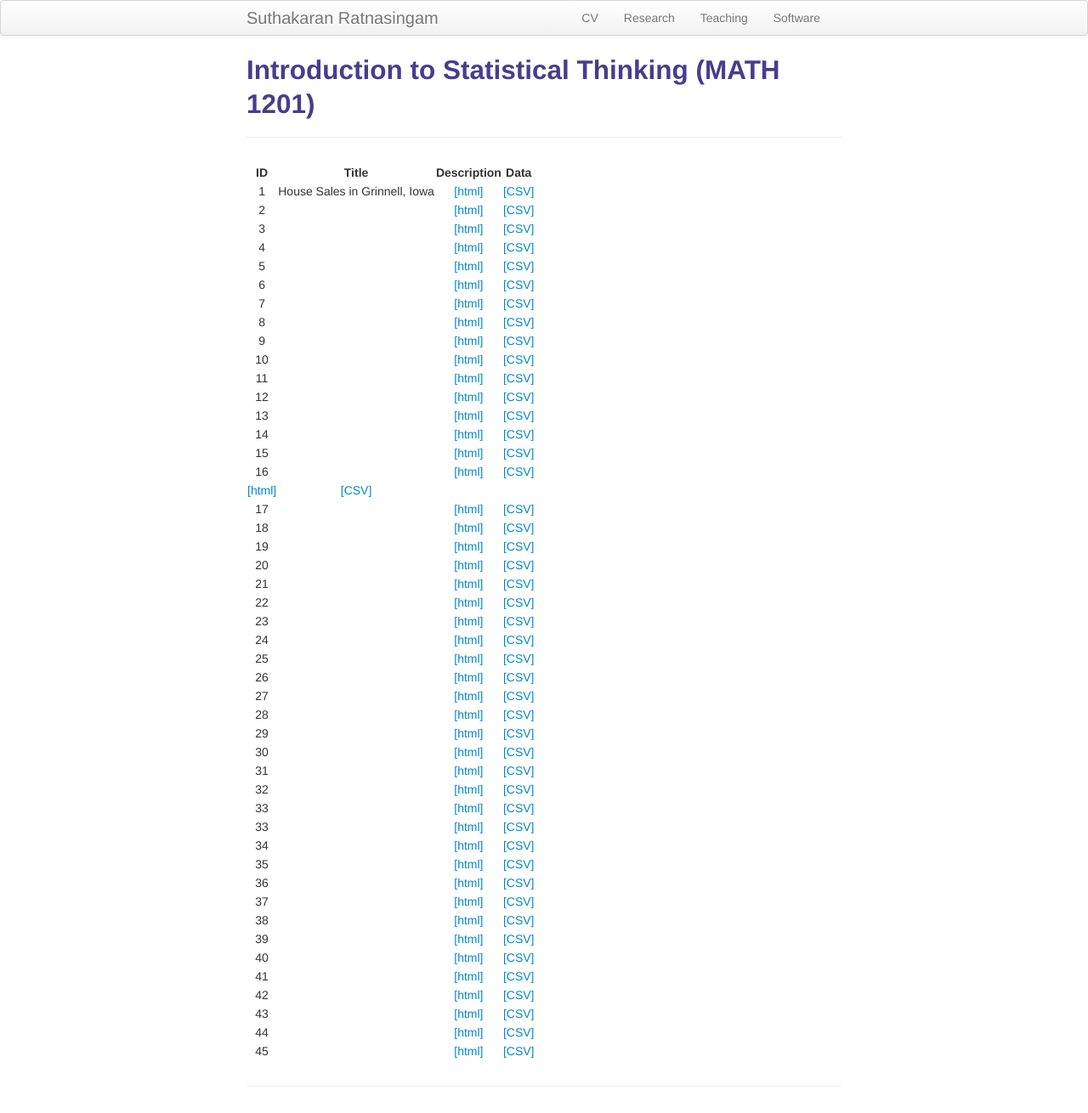
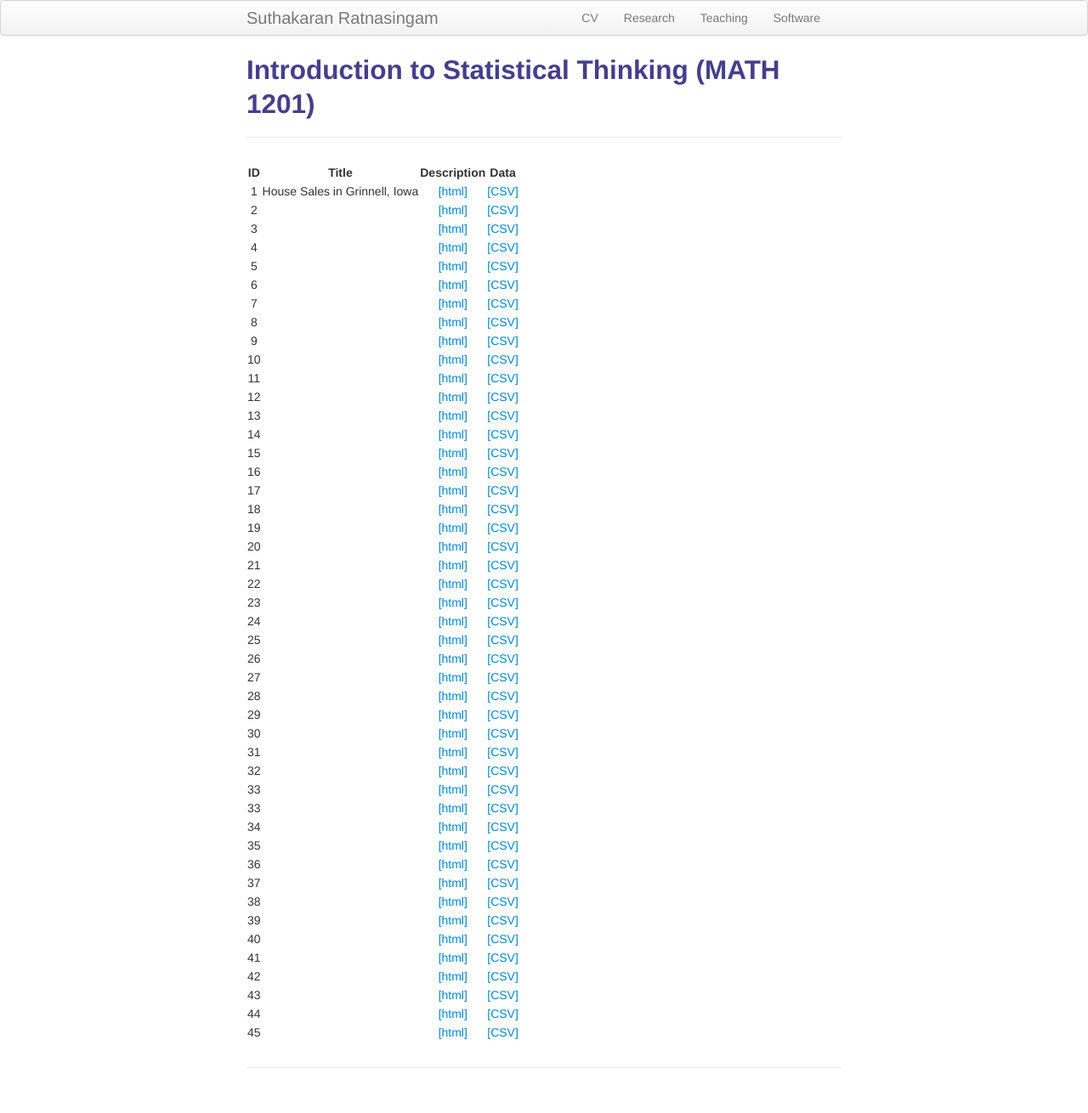
Before and after one commit to suthakaranr/suthakaranr.github.io, a Jekyll site: the page built from pages/MathData1201.md, in a window 1280 px wide. Shown: the whole page at 85% size. Built offline with Jekyll 4.4.1, drawn with Linux system fonts in a browser that asks for light colours; after the commit the page ends 1288 px from its top, so only the background shows below that.

Commit message:
Update MathData1201.md

```diff
--- a/pages/MathData1201.md
+++ b/pages/MathData1201.md
@@ -24,7 +24,6 @@ description: Introduction to Statistical Thinking
 | 14     |      | <a style="text-decoration:none" href=" " target="_blank" rel="noopener noreferrer">[html]</a>      | <a style="text-decoration:none" href="../assets/Data4360/Males.csv" target="_blank" rel="noopener noreferrer">[CSV]</a>      |
 | 15     |      | <a style="text-decoration:none" href=" " target="_blank" rel="noopener noreferrer">[html]</a>      | <a style="text-decoration:none" href="../assets/Data4360/Males.csv" target="_blank" rel="noopener noreferrer">[CSV]</a>      |
 | 16     |       | <a style="text-decoration:none" href=" " target="_blank" rel="noopener noreferrer">[html]</a>      | <a style="text-decoration:none" href="../assets/Data4360/Males.csv" target="_blank" rel="noopener noreferrer">[CSV]</a>      |
-      | <a style="text-decoration:none" href=" " target="_blank" rel="noopener noreferrer">[html]</a>      | <a style="text-decoration:none" href="../assets/Data4360/Males.csv" target="_blank" rel="noopener noreferrer">[CSV]</a>      |
 | 17   |       | <a style="text-decoration:none" href=" " target="_blank" rel="noopener noreferrer">[html]</a>      | <a style="text-decoration:none" href="../assets/Data4360/Males.csv" target="_blank" rel="noopener noreferrer">[CSV]</a>      |
 | 18   |       | <a style="text-decoration:none" href=" " target="_blank" rel="noopener noreferrer">[html]</a>      | <a style="text-decoration:none" href="../assets/Data4360/Males.csv" target="_blank" rel="noopener noreferrer">[CSV]</a>      |
 | 19   |       | <a style="text-decoration:none" href=" " target="_blank" rel="noopener noreferrer">[html]</a>      | <a style="text-decoration:none" href="../assets/Data4360/Males.csv" target="_blank" rel="noopener noreferrer">[CSV]</a>      |
```
